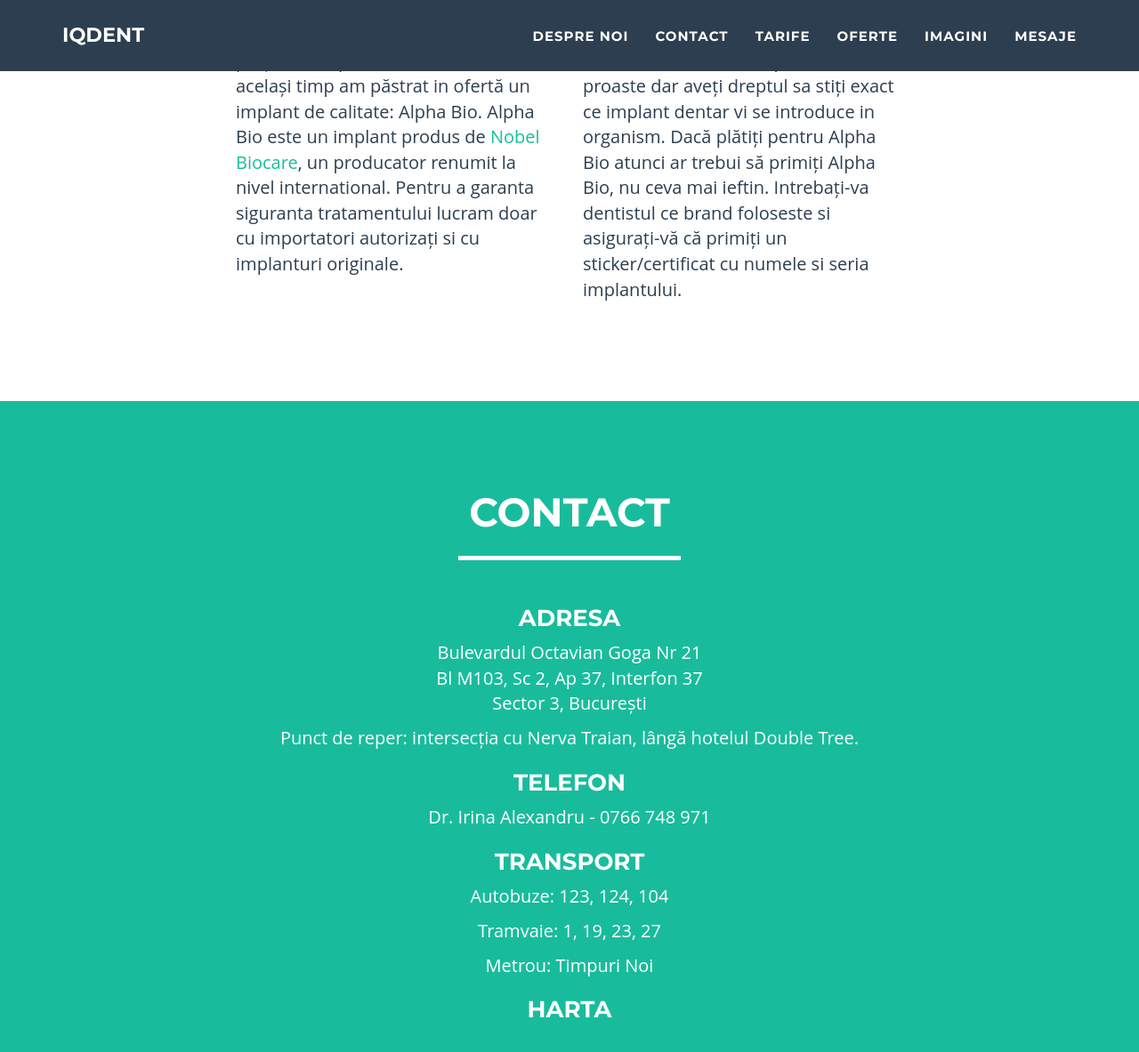
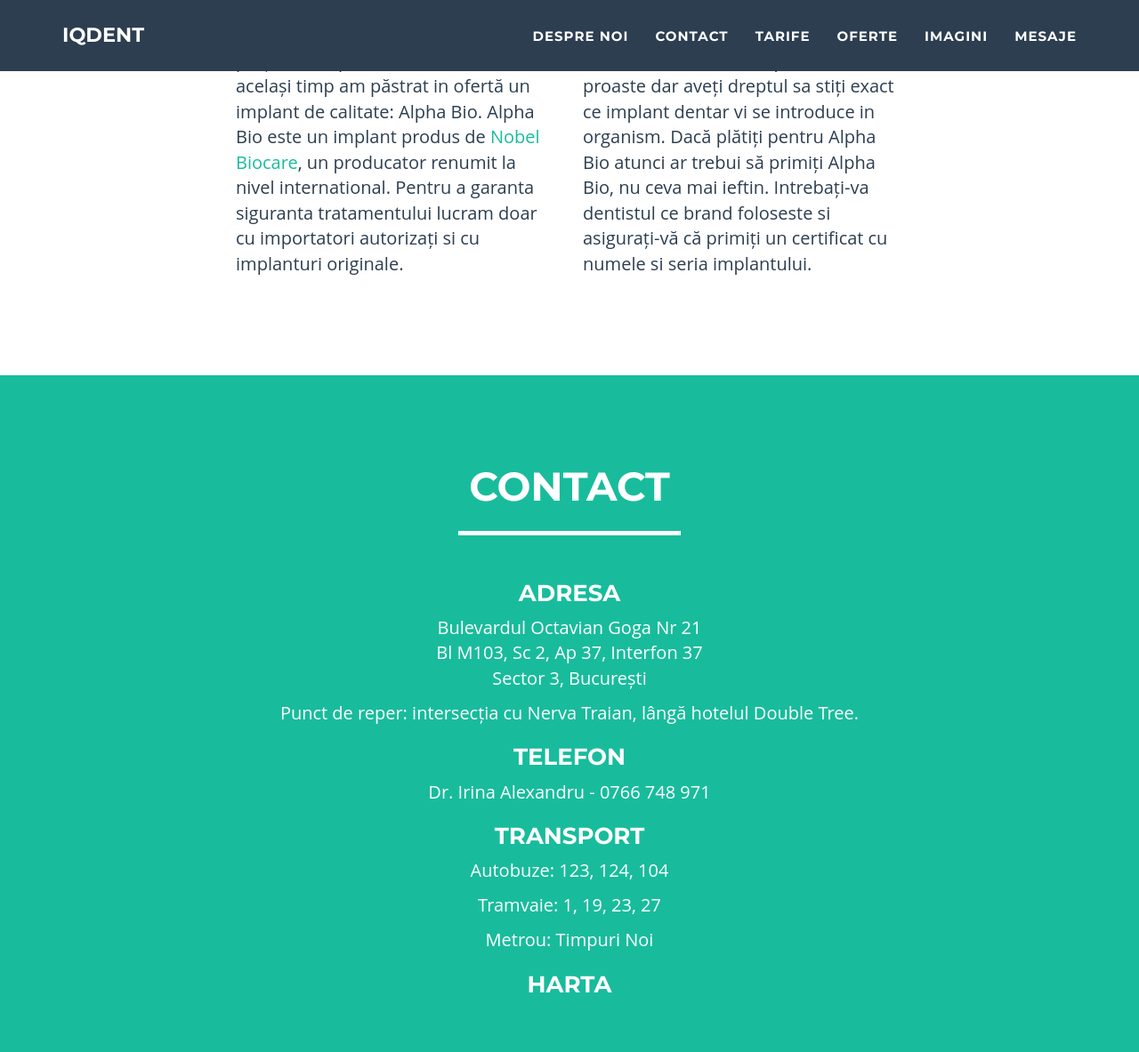
Before and after one commit to littledentgopo/godent, a Jekyll site: the page built from implant-dentar-pret-240-euro.html, in a window 1280 px wide and 1400 px high, scrolled down 1737 px. Shown: the top 1183 px of the window at 89% size. Built offline with Jekyll 4.4.1, drawn with Linux system fonts in a browser that asks for light colours; nearby versions of some CDN libraries; some of the changed text lies outside the part shown.

Commit message:
About implant 240

```diff
--- a/_includes/css/dent.css
+++ b/_includes/css/dent.css
@@ -52,7 +52,8 @@ header a {
 #callnow div {
  display: flex;
  flex: 1;
- padding: 25%;
+ padding-left: 25%;
+ padding-right: 25%;
 }
 
 #callnow div a {
--- a/implant-dentar-pret-240-euro.html
+++ b/implant-dentar-pret-240-euro.html
@@ -38,7 +38,7 @@ contact: one
                     <p>Bună ziua, noi suntem {{site.name}}, unul din primele cabinete din București care au promovat implanturi de calitate la prețuri accesibile. Am redus prețul manoperei considerabil dar in același timp am păstrat in ofertă un implant de calitate: Alpha Bio. Alpha Bio este un implant produs de <a href="https://www.nobelbiocare.com" target="_blank">Nobel Biocare</a>, un producator renumit la nivel international. Pentru a garanta siguranta tratamentului lucram doar cu importatori autorizați si cu implanturi originale.</p>
                 </div>
                 <div class="col-lg-4">
-                    <p>Atenție, deoarece este un implant foarte popular au apărut și implanturi neoriginale dar compatibile cu platforma Alpha Bio. Aceste implanturi mai ieftine nu sunt neaparat mai proaste dar aveți dreptul sa stiți exact ce implant dentar vi se introduce in organism. Dacă plătiți pentru Alpha Bio atunci ar trebui să primiți Alpha Bio, nu ceva mai ieftin. Intrebați-va dentistul ce brand foloseste si asigurați-vă că primiți un sticker/certificat cu numele si seria implantului.</p>
+                    <p>Atenție, deoarece este un implant foarte popular au apărut și implanturi neoriginale dar compatibile cu platforma Alpha Bio. Aceste implanturi mai ieftine nu sunt neaparat mai proaste dar aveți dreptul sa stiți exact ce implant dentar vi se introduce in organism. Dacă plătiți pentru Alpha Bio atunci ar trebui să primiți Alpha Bio, nu ceva mai ieftin. Intrebați-va dentistul ce brand foloseste si asigurați-vă că primiți un certificat cu numele si seria implantului.</p>
                 </div>
             </div>
         </div>
```
